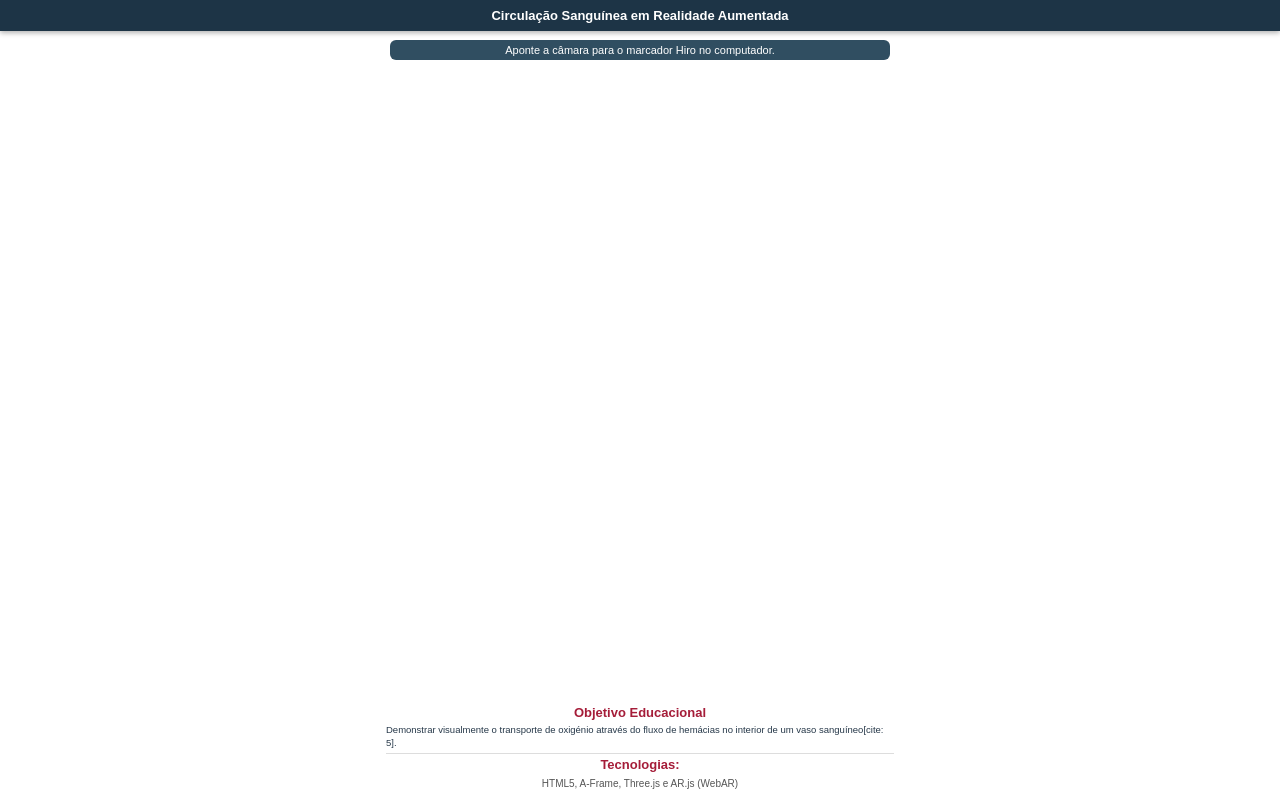
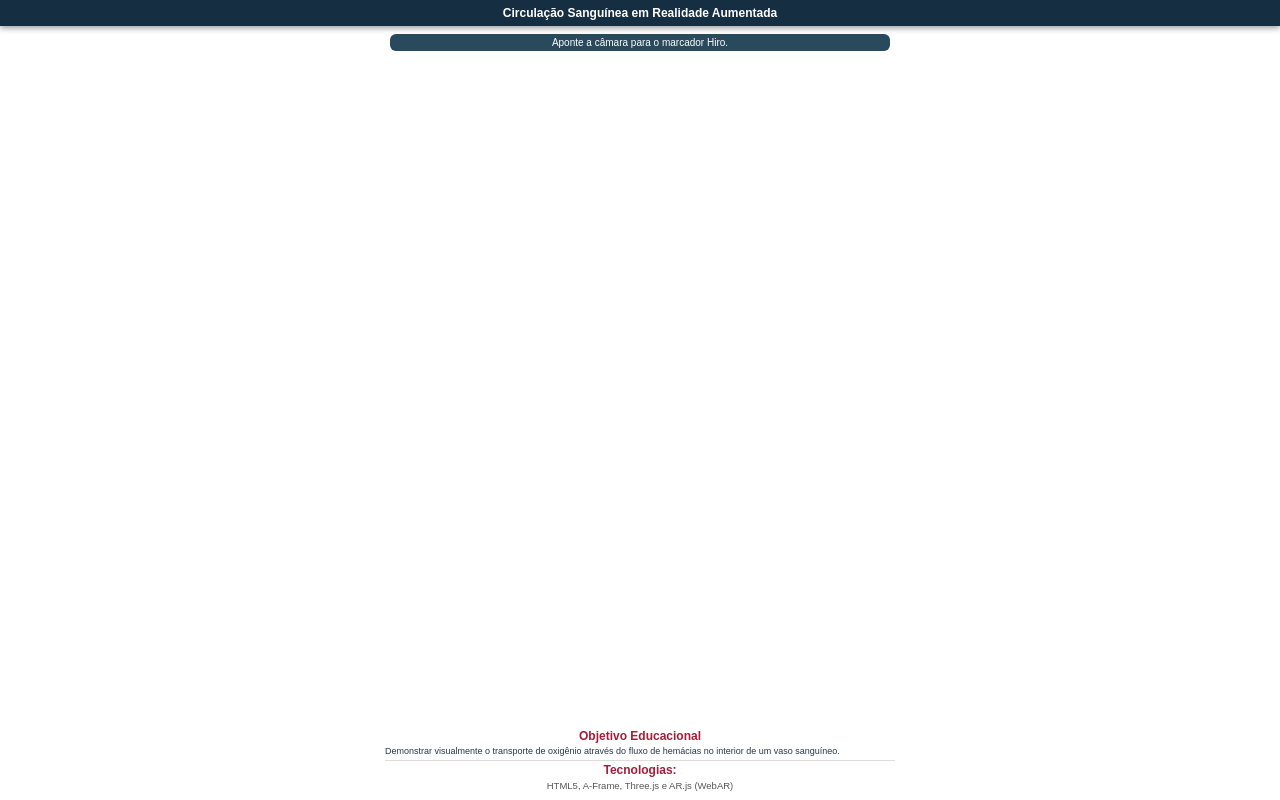
Before and after one commit to Mariropi/hemacia_RA, a plain HTML site: page index.html in a window 1280 px wide. Drawn offline with Linux system fonts and the light colour scheme.

Commit message:
Refactor styles and update instructional text
Updated styles and text for improved layout and readability.

```diff
--- a/index.html
+++ b/index.html
@@ -10,7 +10,7 @@
   <script src="https://raw.githack.com/AR-js-org/AR.js/3.4.7/aframe/build/aframe-ar.js"></script>
 
   <style>
-    /* Reseta margens e define fundo transparente */
+    /* Configuração global para preencher a tela inteira sem margens ou saltos */
     html, body {
       margin: 0;
       padding: 0;
@@ -18,18 +18,21 @@
       height: 100%;
       overflow: hidden;
       font-family: Arial, sans-serif;
-      background-color: transparent !important;
+      background: transparent !important;
     }
 
-    /* Força o vídeo da câmara a preencher todo o ecrã sem divisões */
-    video {
-      position: absolute !important;
+    /* Correção universal para o vídeo da webcam do AR.js (elimina a tela dividida) */
+    video, .a-canvas {
+      position: fixed !important;
       top: 0 !important;
       left: 0 !important;
-      width: 100% !important;
-      height: 100% !important;
+      width: 100vw !important;
+      height: 100vh !important;
       object-fit: cover !important;
-      z-index: -10 !important;
+    }
+
+    video {
+      z-index: -1 !important;
     }
 
     a-scene {
@@ -38,24 +41,24 @@
       position: absolute;
       top: 0;
       left: 0;
-      background-color: transparent !important;
+      background: transparent !important;
     }
 
-    /* Título fixo no topo absoluto da tela */
+    /* Título fixo no topo absoluto, visível em qualquer orientação */
     #titulo {
       position: fixed;
       top: 0;
       left: 0;
       width: 100%;
-      z-index: 1000;
+      z-index: 10000;
       text-align: center;
-      background: rgba(10, 35, 55, 0.92);
+      background: rgba(10, 35, 55, 0.95);
       color: white;
-      padding: 12px 10px;
-      font-size: clamp(14px, 4vw, 18px);
+      padding: 10px 8px;
+      font-size: clamp(13px, 3.5vw, 16px);
       font-weight: bold;
       box-sizing: border-box;
-      box-shadow: 0 2px 5px rgba(0,0,0,0.3);
+      box-shadow: 0 2px 6px rgba(0,0,0,0.4);
     }
 
     #status, #informacao {
@@ -69,57 +72,59 @@
     }
 
     #status {
-      top: 58px;
+      top: 52px;
       width: min(92%, 500px);
-      padding: 6px;
+      padding: 5px;
       border-radius: 6px;
-      background: rgba(12, 48, 70, 0.85);
+      background: rgba(12, 48, 70, 0.88);
       color: white;
       font-size: 11px;
     }
 
     #informacao {
-      bottom: max(8px, env(safe-area-inset-bottom));
+      bottom: max(6px, env(safe-area-inset-bottom));
       width: min(94%, 520px);
-      padding: 10px;
+      padding: 8px;
       border-radius: 10px;
       background: rgba(255, 255, 255, 0.95);
       color: #263849;
       font-size: 11px;
-      line-height: 1.3;
+      line-height: 1.25;
       text-align: left;
     }
 
     #informacao strong {
       display: block;
       color: #a51d39;
-      margin-bottom: 3px;
-      font-size: 13px;
+      margin-bottom: 2px;
+      font-size: 12px;
       text-align: center;
     }
 
     #informacao .tech {
-      margin-top: 4px;
-      font-size: 10px;
+      margin-top: 3px;
+      font-size: 9.5px;
       color: #555;
       text-align: center;
       border-top: 1px solid #ddd;
-      padding-top: 3px;
+      padding-top: 2px;
     }
 
+    /* Ajustes inteligentes para modo paisagem (horizontal) */
     @media (orientation: landscape) {
       #titulo {
-        padding: 8px;
-        font-size: 13px;
+        padding: 6px;
+        font-size: 12px;
       }
       #status {
-        top: 40px;
-        padding: 4px;
+        top: 34px;
+        padding: 3px;
+        font-size: 10px;
       }
       #informacao {
-        bottom: 4px;
-        padding: 6px;
-        font-size: 9.5px;
+        bottom: 3px;
+        padding: 5px;
+        font-size: 9px;
       }
     }
   </style>
@@ -237,17 +242,18 @@
   </div>
 
   <div id="status">
-    Aponte a câmara para o marcador Hiro no computador.
+    Aponte a câmara para o marcador Hiro.
   </div>
 
   <div id="informacao">
     <strong>Objetivo Educacional</strong>
-    Demonstrar visualmente o transporte de oxigénio através do fluxo de hemácias no interior de um vaso sanguíneo[cite: 5].
+    Demonstrar visualmente o transporte de oxigênio através do fluxo de hemácias no interior de um vaso sanguíneo.
     <div class="tech">
       <strong>Tecnologias:</strong> HTML5, A-Frame, Three.js e AR.js (WebAR)
     </div>
   </div>
 
+  <!-- Removidas as restrições fixas de sourceWidth/Height para permitir responsividade e gravação -->
   <a-scene
     embedded
     vr-mode-ui="enabled: false"
@@ -275,13 +281,22 @@
     });
 
     marcador.addEventListener("markerLost", function () {
-      statusEl.textContent = "Aponte a câmara para o marcador Hiro no computador.";
+      statusEl.textContent = "Aponte a câmara para o marcador Hiro.";
     });
 
+    // Força o recálculo do layout ao girar o celular (retrato/paisagem)
     window.addEventListener("orientationchange", function () {
       setTimeout(() => {
         window.dispatchEvent(new Event("resize"));
-      }, 500);
+      }, 400);
+    });
+
+    window.addEventListener("resize", function () {
+      const canvas = document.querySelector(".a-canvas");
+      if (canvas) {
+        canvas.style.width = "100vw";
+        canvas.style.height = "100vh";
+      }
     });
 
     window.addEventListener("error", function (evento) {
```
